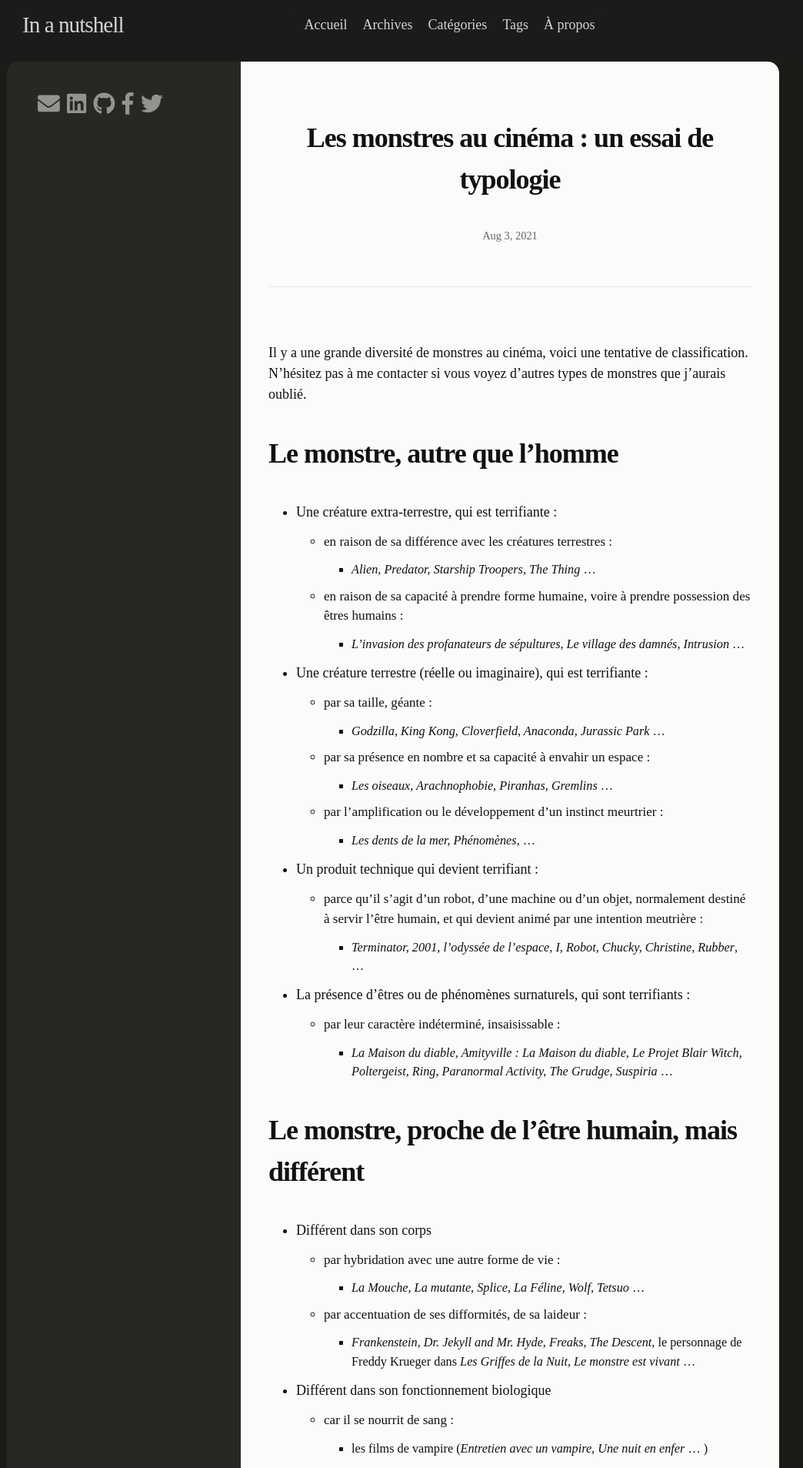
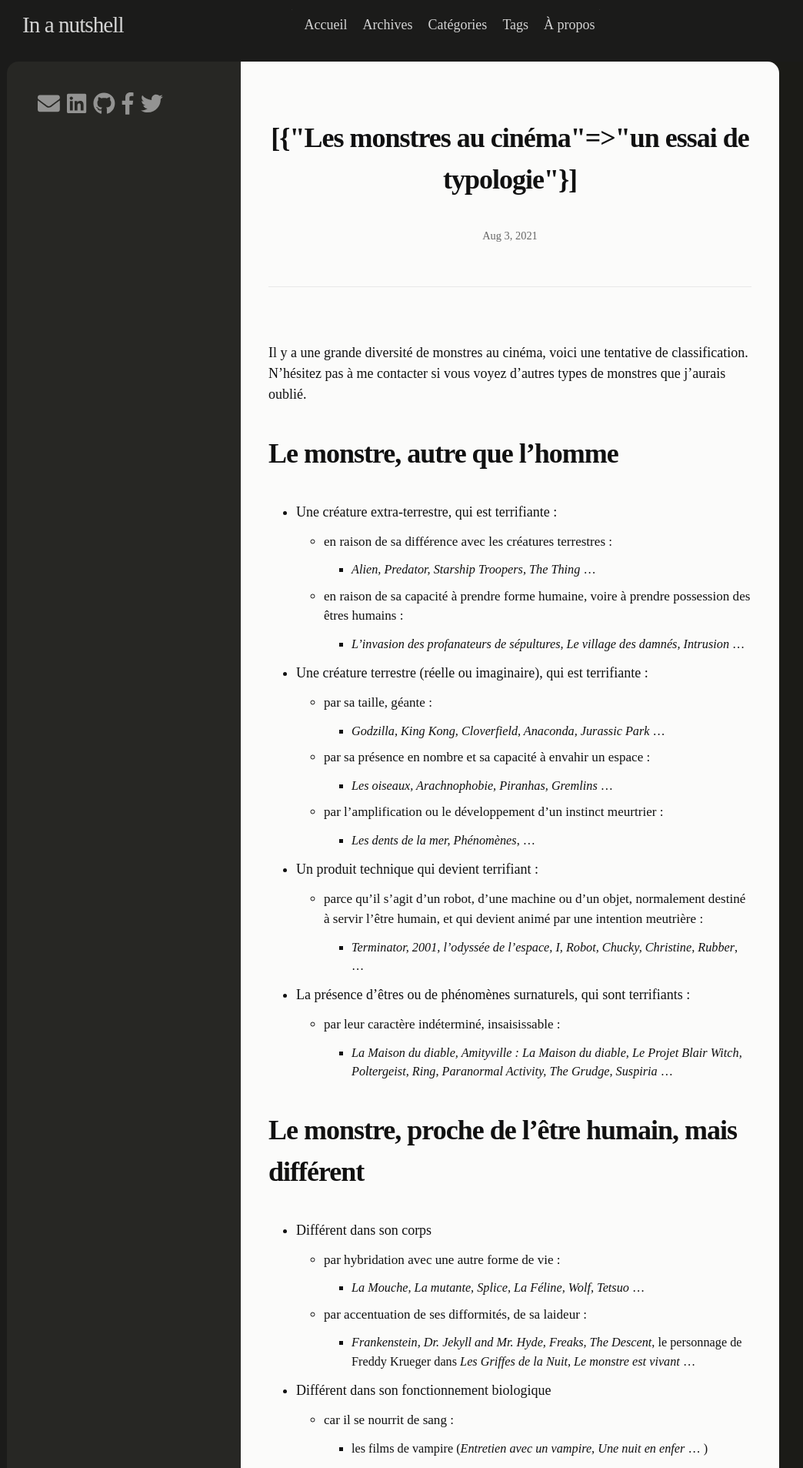
Before and after one commit to eyssette/Blog, a Jekyll site: the page built from _posts/2021-08-03-Les-monstres-au-cinema-typologie.md, in a window 1280 px wide. Shown: the top 1907 px of the page at 77% size, without its empty margins (107-1151 px from the left). Built offline with Jekyll 4.4.1, drawn with Linux system fonts in a browser that asks for light colours; nearby versions of some CDN libraries; some web fonts are replaced; comment, search, counter and statistics services are not loaded.

```diff
--- a/_posts/2021-08-03-Les-monstres-au-cinema-typologie.md
+++ b/_posts/2021-08-03-Les-monstres-au-cinema-typologie.md
@@ -1,6 +1,6 @@
 ---
 layout: post
-title: "Les monstres au cinéma : un essai de typologie"
+title: [Les monstres au cinéma : un essai de typologie]
 categories: Cinéma
 ---
 
```
